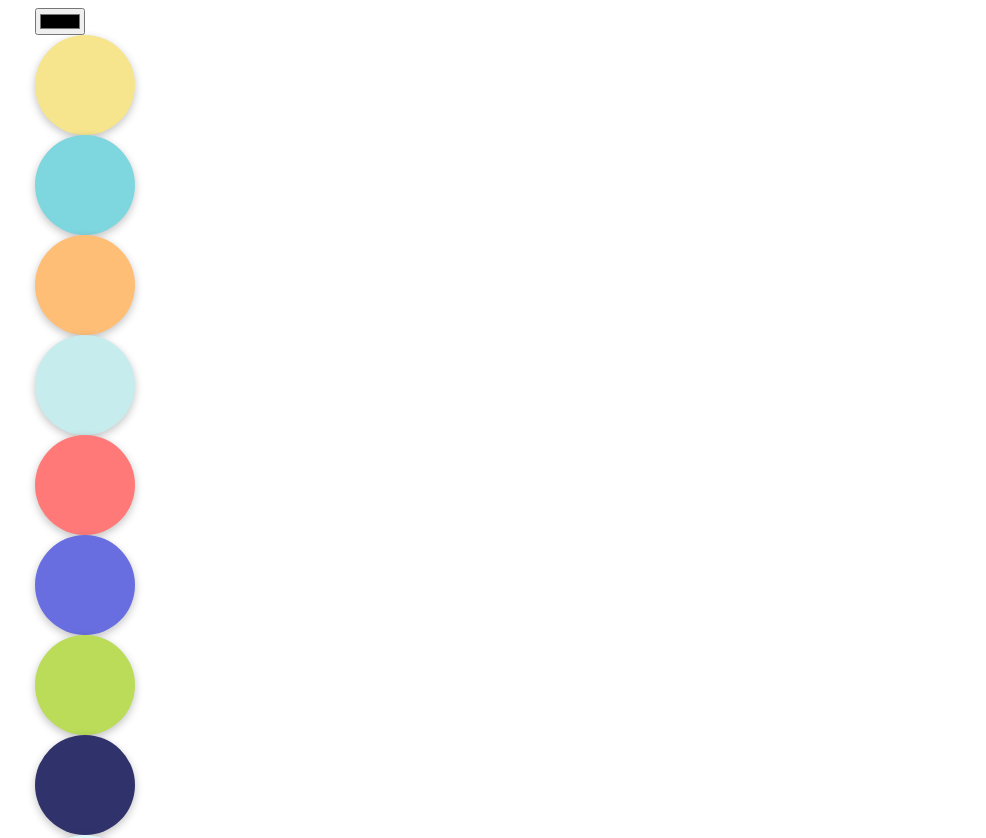
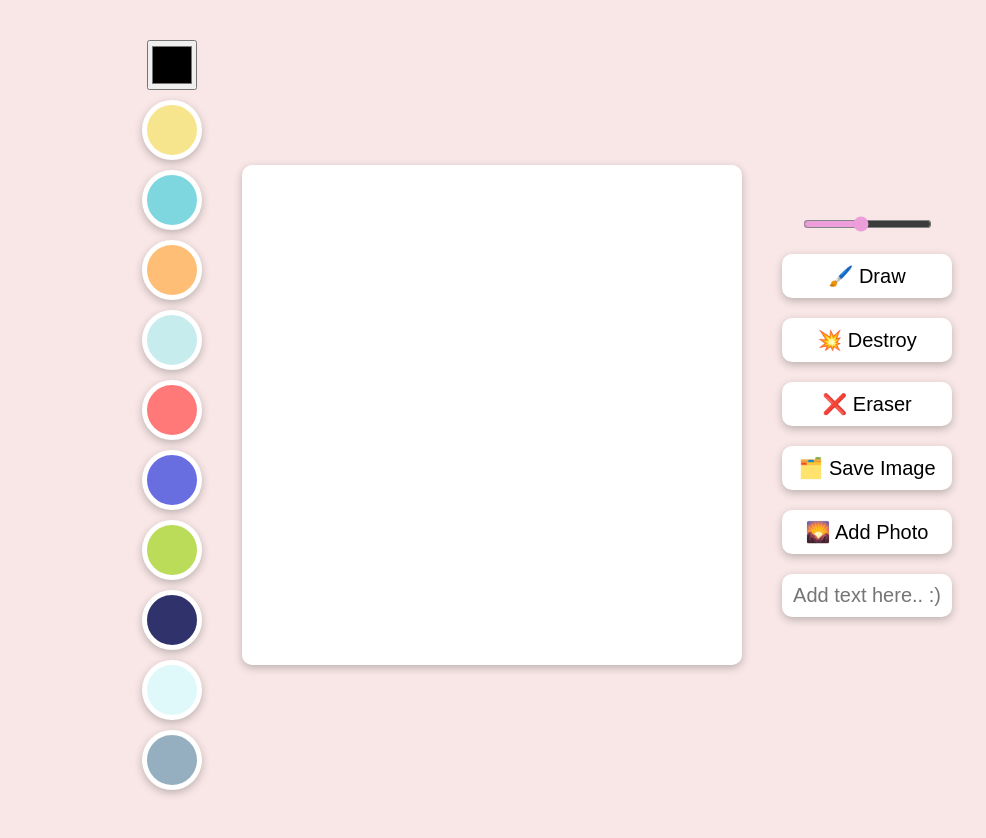
Before and after one commit to cocorig/-Nomad_Canvas_app, a plain HTML site: page index.html in a window 1280 px wide. Shown: the top 838 px of the page, without its empty margins (93-1079 px from the left). After the commit the page ends 800 px from the top, so only its background shows below. Drawn offline with Linux system fonts and the light colour scheme.

Commit message:
Add styles

```diff
--- a/style.css
+++ b/style.css
@@ -1,40 +1,92 @@
-canvas {
-    width: 800px;
-    height: 800px;
-    border: 5px solid black;
-}
+
 
 body {
+
+    background-color: rgb(249, 231, 231);
+    font-family: sans-serif;
+    box-sizing: border-box;
+
+
+}
+.container{
+
     display: flex;
     justify-content: center;
     align-items: center;
+    gap: 40px;
+    margin-top: 40px;
 }
-main{
+canvas {
+    position: relative;
+    width: 500px;
+    height: 500px;
+    background-color: white;
+    border-radius: 10px;
+    box-shadow: rgba(0, 0, 0, 0.24) 0px 3px 8px;
+}
+input#color{
+    width: 50px;
+    height: 50px;
+}
+.color-options{
     display: flex;
     flex-direction: column;
     align-items: center;
+    gap: 10px;
+
+}
+.color-option{
+    width: 50px;
+    height: 50px;
+    border-radius: 50%;
+    border: 5px solid white;
+    box-shadow: rgba(0, 0, 0, 0.24) 0px 3px 8px;
+    cursor: pointer;
+    transition: transform ease-in-out .1s;
+}
+.color-option:hover{
+    transform: scale(1.2);
+}
+
+button,
+label,
+input#text{
+    all:unset;   /* 기존의 css속성을 모두 없앰 */
+    width:150px;
+    padding: 10px;
+    background-color: rgb(255, 255, 255);
+    opacity: 1;
+    border-radius: 10px;
+    text-align: center;
+    font-weight: 500;
+    cursor: pointer;
+    box-shadow: rgba(0, 0, 0, 0.24) 0px 3px 8px;
+    transition: opacity linear .1s;
+    font-size: 20px;
+
+}
 
 
+button:hover{
+    opacity: 0.8;
 }
-section{
+.btns{
     display: flex;
-    margin-top: 30px;
-}
-.color-option{
-    width: 100px;
-    height: 100px;
-    border-radius: 50%;
-    margin-right: 10px;
-    box-shadow: rgba(0, 0, 0, 0.24) 0px 3px 8px;
-    cursor: pointer;
-}canvas {
-    width: 800px;
-    height: 800px;
-    border: 5px solid black;
+    flex-direction: column;
+    align-items: center;
+    gap: 20px;
 }
 
-body {
-    display: flex;
-    justify-content: center;
-    align-items: center;
+
+input#file{
+   display: none;
+
 }
+
+input#line-width{
+
+    border-radius: 8px;
+    outline: none;
+    accent-color: #ed9dda;
+
+}
```
